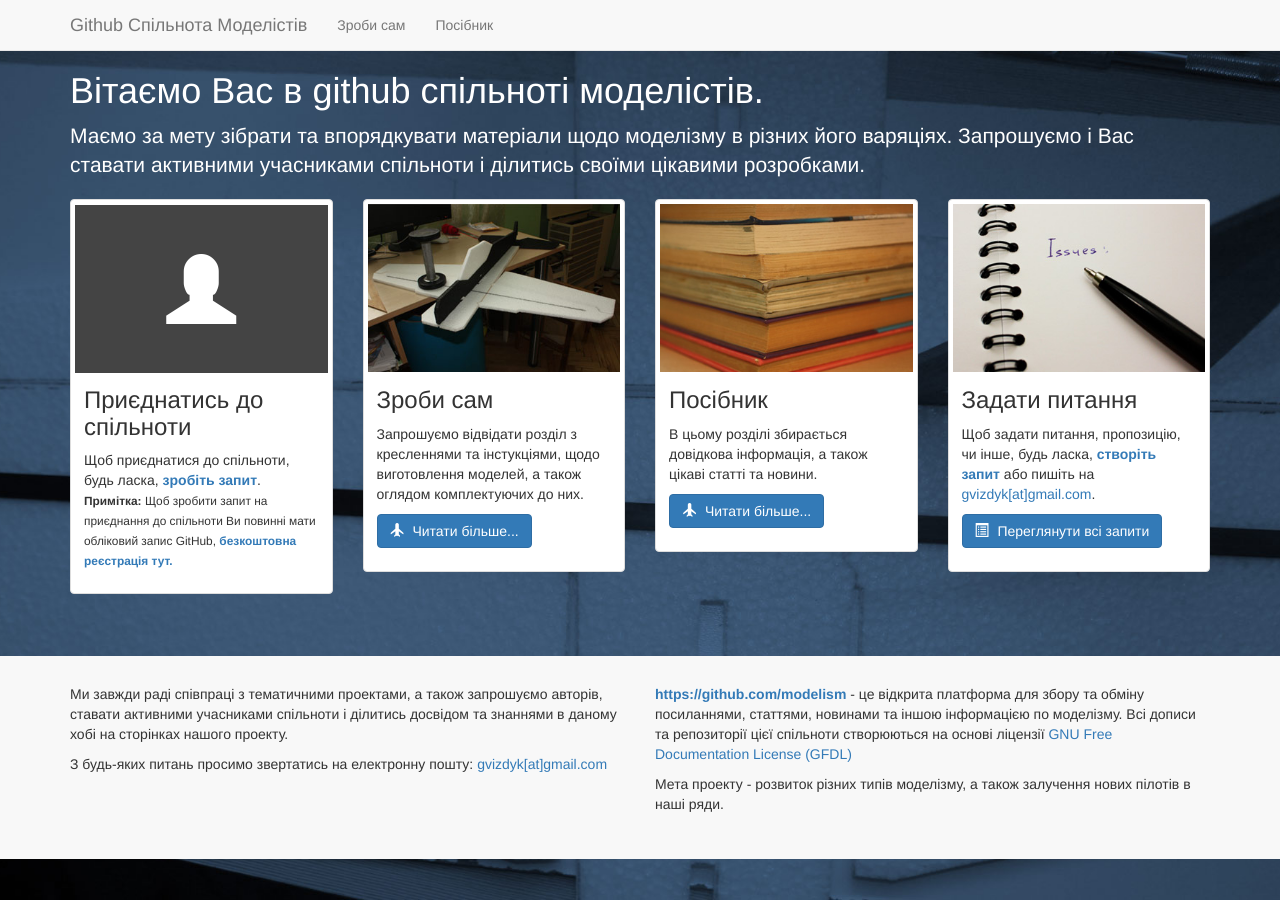
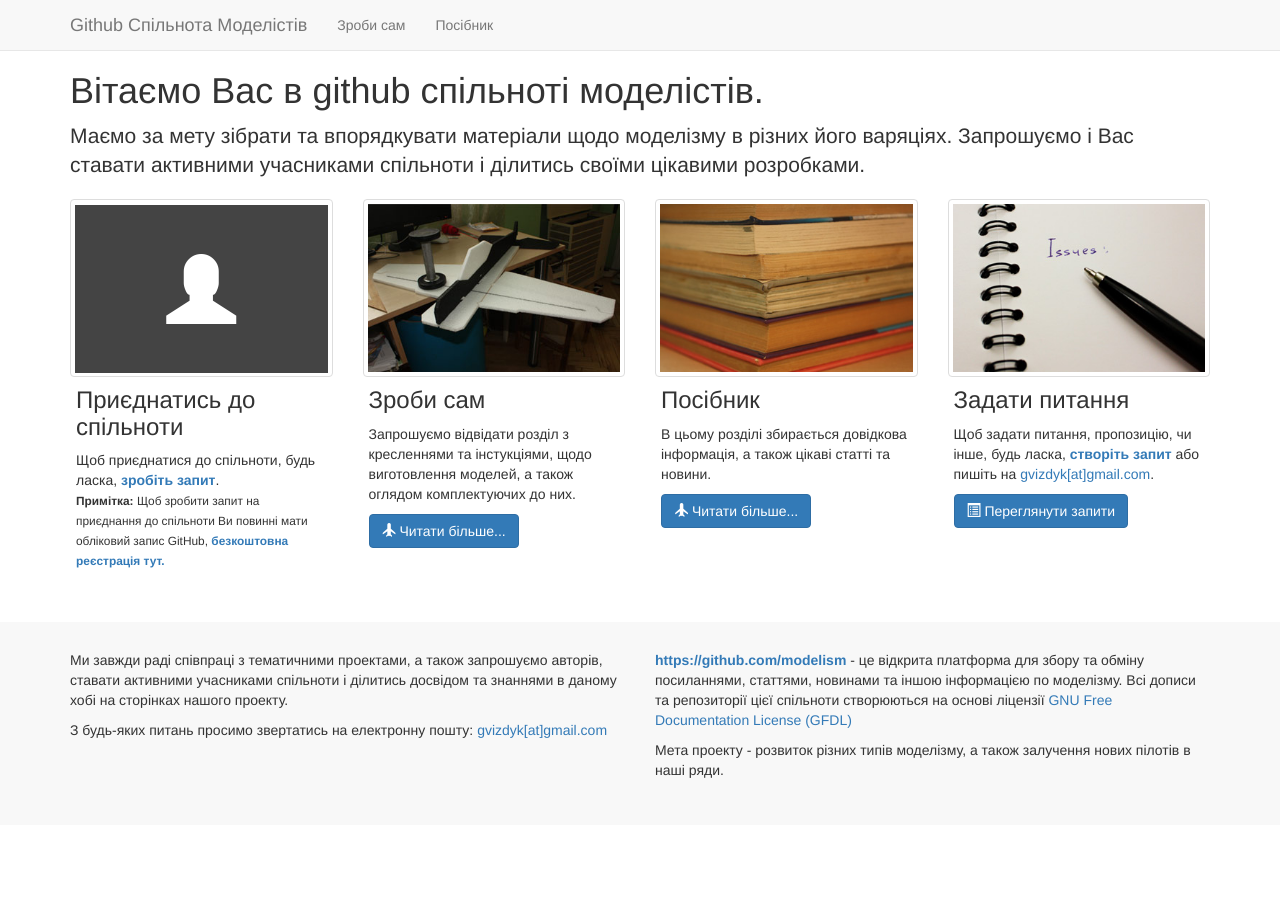
Before and after one commit to modelism/community, a Jekyll site: the page built from index.html, in a window 1280 px wide. Built offline with Jekyll 4.4.1, drawn with Linux system fonts in a browser that asks for light colours.

Commit message:
updated structure and styles for thumbnail

```diff
--- a/css/modelism.css
+++ b/css/modelism.css
@@ -1,40 +1,28 @@
-html {
-    min-height: 100%;
-    }
-body {
-    background-image: url(../images/body-bg.jpg);
-    background-position: 50% 50%;
-    background-repeat: no-repeat;
-    background-size: cover;
-    color: #fff;
-    min-height: 100%;
-    }
 #header {
     margin-bottom: 0;
     }
-/*.section-block {
-    background-image: url(../images/section-aircraft.jpg);
-    background-position: 50% 50%;
-    background-repeat: no-repeat;
-    background-size: cover;
-    color: #fff;
-    }*/
 #footer {
     color: #333;
     margin-top: 3em;
     padding: 2em 0 2.5em;
     }
 
-/* Layout */
+/* Global Navigation */
 #header .navbar-nav li a:hover,
 #header .navbar-nav .current a {
     background-color: #c9dff2;
+    }
+
+/* Layout */
+.thumbnail {
+    margin-bottom: 0;
     }
 .thumbnail .glyphicon-wrapper {
     text-align: center;
     }
 .thumbnail .glyphicon-wrapper .glyphicon {
     background-color: #444;
+    color: #fff;
     font-size: 5em;
     height: 168px;
     padding-top: 50px;
@@ -44,6 +32,9 @@
 .thumbnail .glyphicon {
     margin: 0 5px 0 0;
     }
-.thumbnail h3 {
-    margin-top: 6px;
+.caption {
+    padding: 0 6px;
     }
+.caption h3 {
+    margin-top: 10px;
+    }
--- a/index.html
+++ b/index.html
@@ -12,19 +12,20 @@
         <div class="glyphicon-wrapper">
           <span class="glyphicon glyphicon-user" aria-hidden="true"></span>
         </div>
+      </div>
       <div class="caption">
         <h3>Приєднатись до спільноти</h3>
         <p>Щоб приєднатися до спільноти, будь ласка, <a target="_blank" href="https://github.com/modelism/modelism.github.io/issues/new?title=Please add me to the modelism&amp;body=Thank you"><strong>зробіть запит</strong></a>.<br /> <span class="small"><strong>Примітка:</strong> Щоб зробити запит на приєднання до спільноти Ви повинні мати обліковий запис GitHub, <a target="_blank" href="https://github.com/signup/free"><strong>безкоштовна реєстрація тут.</strong></a></span></p>
-        </div>
       </div>
     </div>
 
     {% for page in site.pages limit:3 %}
     {% if page.categories contains 'index' %}
       <div class="col-sm-6 col-md-3">
+        {% if page.image %}
           <div class="thumbnail">
-          {% if page.image %}
             <img src="{{ page.image | prepend: site.url }}" alt="{{ page.title }}">
+          </div>
         {% endif %}
         <div class="caption">
           {% if page.title %}
@@ -34,21 +35,18 @@
           <p><a href="{{ page.url | prepend: site.baseurl }}" class="btn btn-primary" role="button"><span class="glyphicon glyphicon-plane" aria-hidden="true"></span> Читати більше...</a></p>
         </div>
       </div>
-      </div>
     {% endif %}
     {% endfor %}
 
     <div class="col-sm-6 col-md-3">
       <div class="thumbnail">
         <img src="{{ site.url }}/images/bg-issues.jpg" alt="Задачі, які потребують вирішення">
+      </div>
       <div class="caption">
         <h3>Задати питання</h3>
         <p>Щоб задати питання, пропозицію, чи інше, будь ласка, <a target="_blank" href="https://github.com/modelism/modelism.github.io/issues/new"><strong>створіть запит</strong></a> або пишіть на <a href="mailto:{{ site.email }}">gvizdyk[at]gmail.com</a>.</p>
-          <p><a href="https://github.com/modelism/community/issues" target="_blank" class="btn btn-primary" role="button"><span class="glyphicon glyphicon-list-alt" aria-hidden="true"></span> Переглянути всі запити</a></p>
-        </div>
+        <p><a href="https://github.com/modelism/community/issues" target="_blank" class="btn btn-primary" role="button"><span class="glyphicon glyphicon-list-alt" aria-hidden="true"></span> Переглянути запити</a></p>
       </div>
     </div>
 
 </div>
-
-<!-- <p class="rss-subscribe">subscribe <a href="{{ "/feed.xml" | prepend: site.baseurl }}">via RSS</a></p> -->
```
Also changed, not shown: diy.html (+7 -9 lines), handbook.html (+7 -9 lines), 6 other files. Lines whose indentation alone changed are shown as unchanged.
